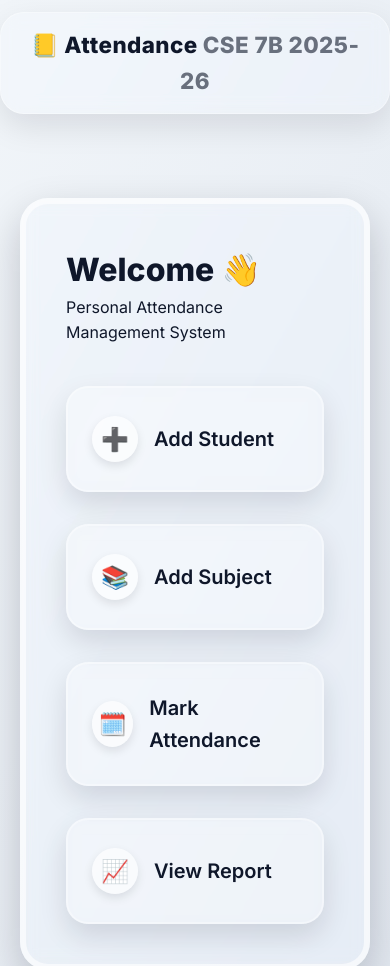
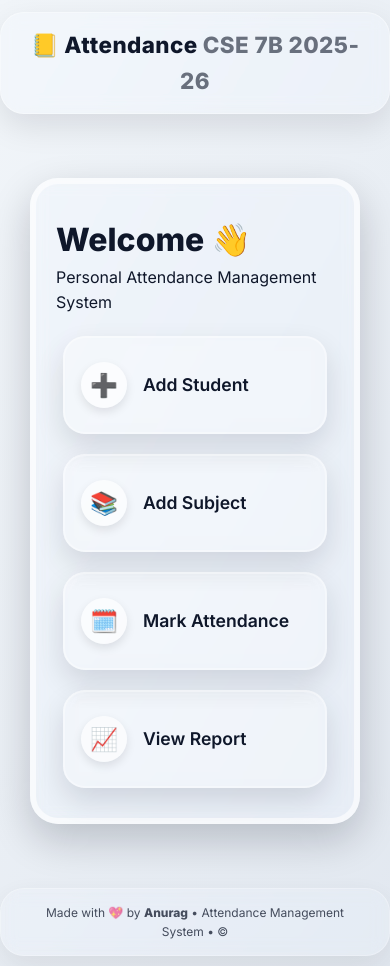
Before and after one commit to Anurag-M1/Personal-Attendence-System, a Flask app: page / in a window 390 px wide. Run offline with Flask 3, Linux system fonts and the light colour scheme; some libraries are stand-ins or nearby versions.

Commit message:
Update styles.css

```diff
--- a/static/styles.css
+++ b/static/styles.css
@@ -124,7 +124,7 @@ body {
 .vertical-options {
   display: flex;
   flex-direction: column;
-  gap: 32px; /* more spacing between buttons */
+  gap: 32px;
   margin: 40px auto 0 auto;
   max-width: 460px;
 }
@@ -179,6 +179,27 @@ body {
   }
 }
 
+/* Mobile responsiveness fix */
+@media (max-width: 480px) {
+  .vertical-options {
+    gap: 20px;
+    margin: 20px auto 0 auto;
+    max-width: 95%;
+  }
+
+  .vertical-options .action {
+    flex: 1 1 100%;
+    font-size: 1.1rem;
+    padding: 24px 16px;
+  }
+
+  .card.glass {
+    padding: 30px 20px;
+    margin: 20px 10px;
+    max-width: 95%;
+  }
+}
+
 /* ============================= */
 /* CARDS FOR FORMS + PAGES */
 /* ============================= */
```
